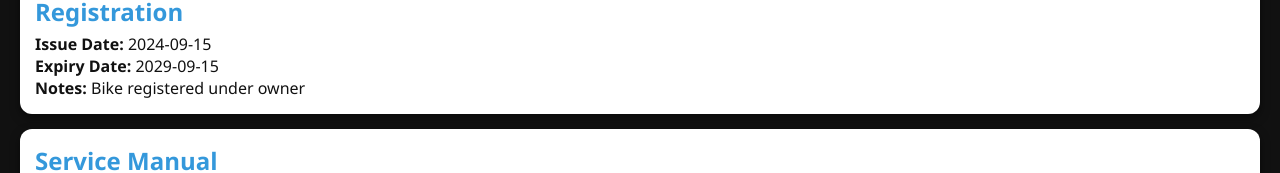
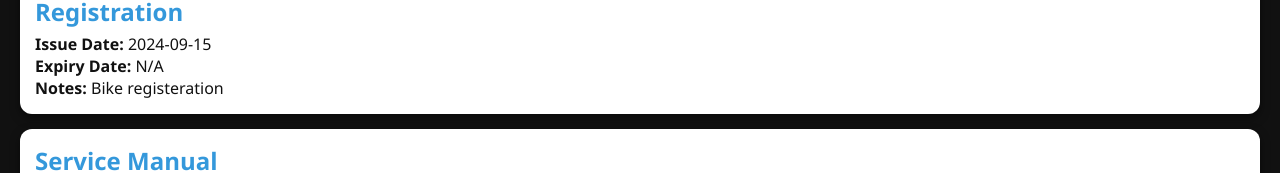
Before and after one commit to MatasZos/RoadGuardianApp, a Next.js app: page /documents in a window 1280 px wide. Shown: the part 329-502 px from the top of the page. Built offline with nearby package versions, Linux system fonts and the light colour scheme; sample sign-in values are in the browser's storage.

Commit message:
Update page.js

```diff
--- a/src/app/documents/page.js
+++ b/src/app/documents/page.js
@@ -9,7 +9,7 @@ export default function DocumentsPage() {
 
   const fakeDocuments = [
     { type: "Insurance", issueDate: "2025-06-01", expiryDate: "2026-06-01", notes: "Third-party coverage" },
-    { type: "Registration", issueDate: "2024-09-15", expiryDate: "2029-09-15", notes: "Bike registered under owner" },
+    { type: "Registration", issueDate: "2024-09-15", expiryDate: "N/A", notes: "Bike registeration" },
     { type: "Service Manual", issueDate: "2025-01-01", expiryDate: "N/A", notes: "Digital copy of manual" },
   ];
 
```
